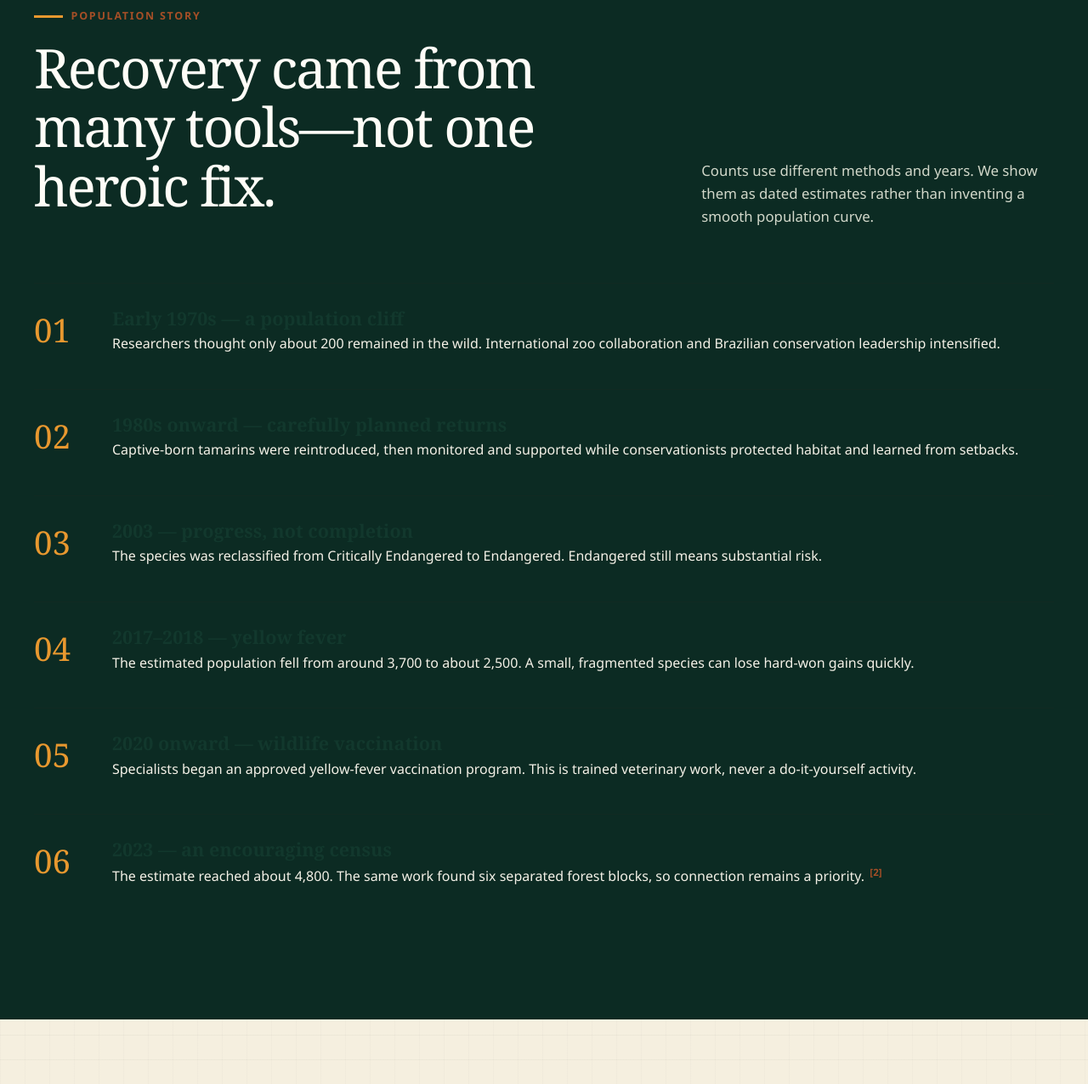
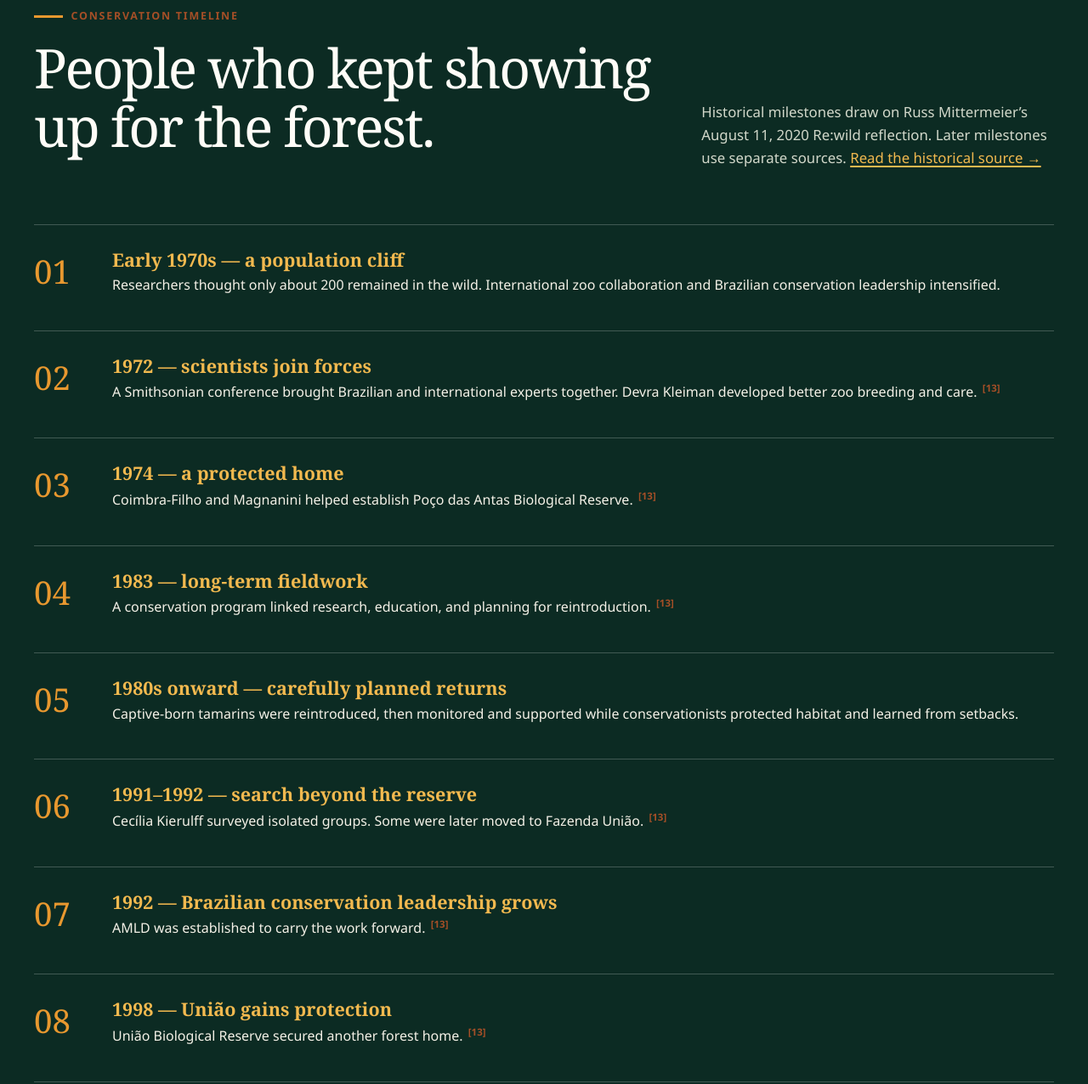
Before and after one commit to msriram/golden-lion-tamarin, a website: page story.html in a window 1280 px wide. Shown: the part 2581-3857 px from the top of the page at 85% size. Drawn offline with Linux system fonts and the light colour scheme.

Commit message:
Add Rewild conservation history and student action timeline

```diff
--- a/story.html
+++ b/story.html
@@ -79,17 +79,25 @@
     <section class="section dark" id="timeline" aria-labelledby="timeline-title">
       <div class="shell">
         <div class="section-heading">
-          <div><p class="eyebrow">Population story</p><h2 id="timeline-title">Recovery came from many tools—not one heroic fix.</h2></div>
-          <p>Counts use different methods and years. We show them as dated estimates rather than inventing a smooth population curve.</p>
+          <div><p class="eyebrow">Conservation timeline</p><h2 id="timeline-title">People who kept showing up for the forest.</h2></div>
+          <p>Historical milestones draw on Russ Mittermeier’s August 11, 2020 Re:wild reflection. Later milestones use separate sources. <a href="sources.html#s13">Read the historical source →</a></p>
         </div>
         <ol class="steps">
           <li><div><strong>Early 1970s — a population cliff</strong><p>Researchers thought only about 200 remained in the wild. International zoo collaboration and Brazilian conservation leadership intensified.</p></div></li>
+          <li><div><strong>1972 — scientists join forces</strong><p>A Smithsonian conference brought Brazilian and international experts together. Devra Kleiman developed better zoo breeding and care. <a class="citation" href="sources.html#s13">[13]</a></p></div></li>
+          <li><div><strong>1974 — a protected home</strong><p>Coimbra-Filho and Magnanini helped establish Poço das Antas Biological Reserve. <a class="citation" href="sources.html#s13">[13]</a></p></div></li>
+          <li><div><strong>1983 — long-term fieldwork</strong><p>A conservation program linked research, education, and planning for reintroduction. <a class="citation" href="sources.html#s13">[13]</a></p></div></li>
           <li><div><strong>1980s onward — carefully planned returns</strong><p>Captive-born tamarins were reintroduced, then monitored and supported while conservationists protected habitat and learned from setbacks.</p></div></li>
+          <li><div><strong>1991–1992 — search beyond the reserve</strong><p>Cecília Kierulff surveyed isolated groups. Some were later moved to Fazenda União. <a class="citation" href="sources.html#s13">[13]</a></p></div></li>
+          <li><div><strong>1992 — Brazilian conservation leadership grows</strong><p>AMLD was established to carry the work forward. <a class="citation" href="sources.html#s13">[13]</a></p></div></li>
+          <li><div><strong>1998 — União gains protection</strong><p>União Biological Reserve secured another forest home. <a class="citation" href="sources.html#s13">[13]</a></p></div></li>
           <li><div><strong>2003 — progress, not completion</strong><p>The species was reclassified from Critically Endangered to Endangered. Endangered still means substantial risk.</p></div></li>
           <li><div><strong>2017–2018 — yellow fever</strong><p>The estimated population fell from around 3,700 to about 2,500. A small, fragmented species can lose hard-won gains quickly.</p></div></li>
+          <li><div><strong>By August 2020 — a highway crossing</strong><p>Re:wild described seven years of negotiations leading to a mandatory wildlife bridge across BR-101. Construction still needed follow-up monitoring. <a class="citation" href="sources.html#s13">[13]</a></p></div></li>
           <li><div><strong>2020 onward — wildlife vaccination</strong><p>Specialists began an approved yellow-fever vaccination program. This is trained veterinary work, never a do-it-yourself activity.</p></div></li>
           <li><div><strong>2023 — an encouraging census</strong><p>The estimate reached about 4,800. The same work found six separated forest blocks, so connection remains a priority. <a class="citation" href="sources.html#s02">[2]</a></p></div></li>
         </ol>
+        <div class="button-row"><a class="button gold" href="team.html#plan-title">See our next ten weeks →</a></div>
       </div>
     </section>
 
--- a/styles.css
+++ b/styles.css
@@ -906,6 +906,18 @@ p {
   font-size: 1.35rem;
 }
 
+.dark .steps strong {
+  color: var(--gold-light);
+}
+
+.dark .steps li {
+  border-color: rgba(255, 255, 255, 0.22);
+}
+
+.dark .section-heading a {
+  color: var(--gold-light);
+}
+
 .idea-board {
   display: grid;
   grid-template-columns: 1.15fr 0.85fr 1fr;
```
Also changed, not shown: sources.html (+1 -0 lines), team.html (+6 -6 lines).
